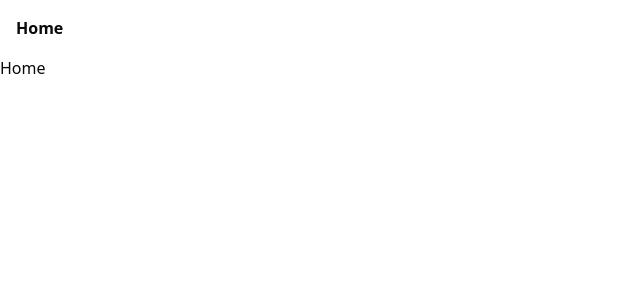
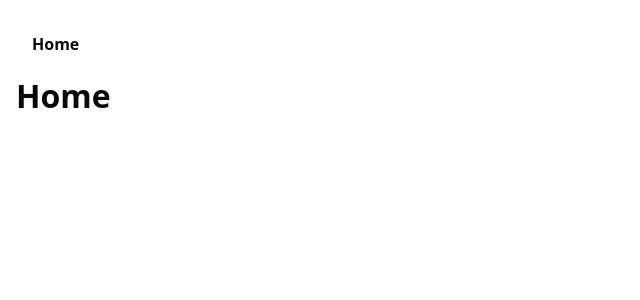
Before and after one commit to LeonardoSousa20/origamid-nextjs, a Next.js app: page / in a window 1280 px wide. Shown: the top 300 px of the page, without its empty margins (0-640 px from the left). Built offline with nearby package versions, Linux system fonts and the light colour scheme.

Commit message:
update reset css

```diff
--- a/src/app/globals.css
+++ b/src/app/globals.css
@@ -3,6 +3,19 @@
 
 @custom-variant dark (&:is(.dark *));
 
+html{
+  margin: 1rem;
+}
+h1{
+  font-size: 2.0rem;
+  font-weight: bold;
+  margin-bottom:  1.5rem;
+}
+h2{
+  font-size: 1.5rem;
+  font-weight: bold;
+  margin-bottom:  1.5rem;
+}
 @theme inline {
   --radius-sm: calc(var(--radius) - 4px);
   --radius-md: calc(var(--radius) - 2px);
```
